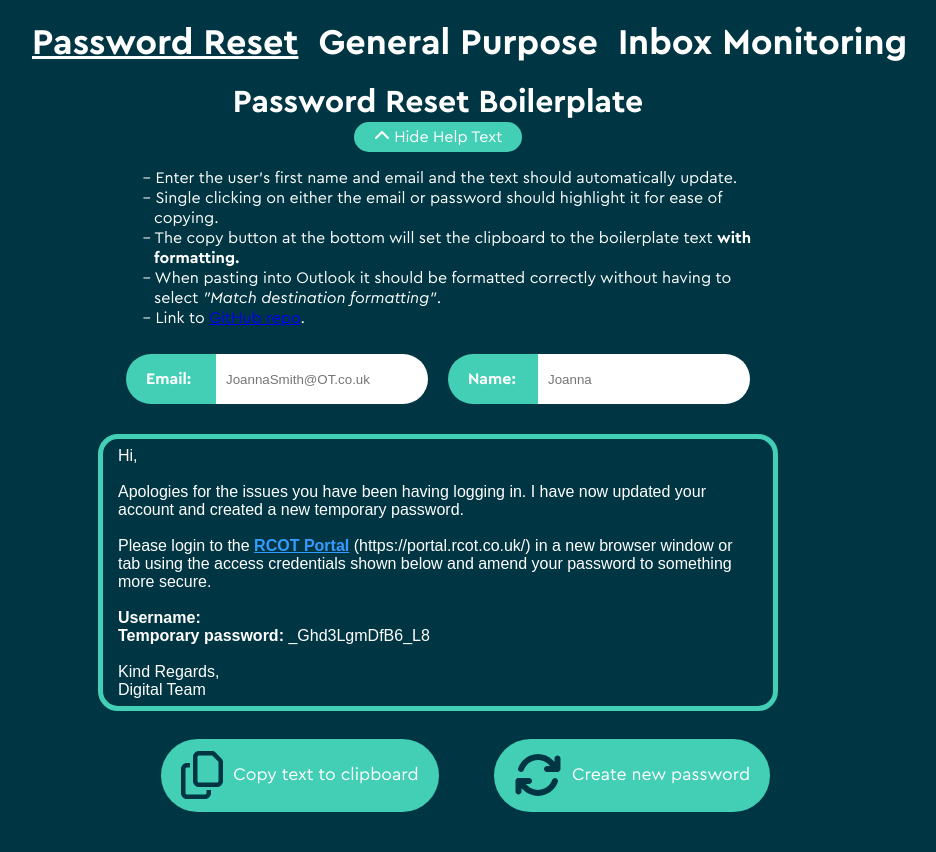
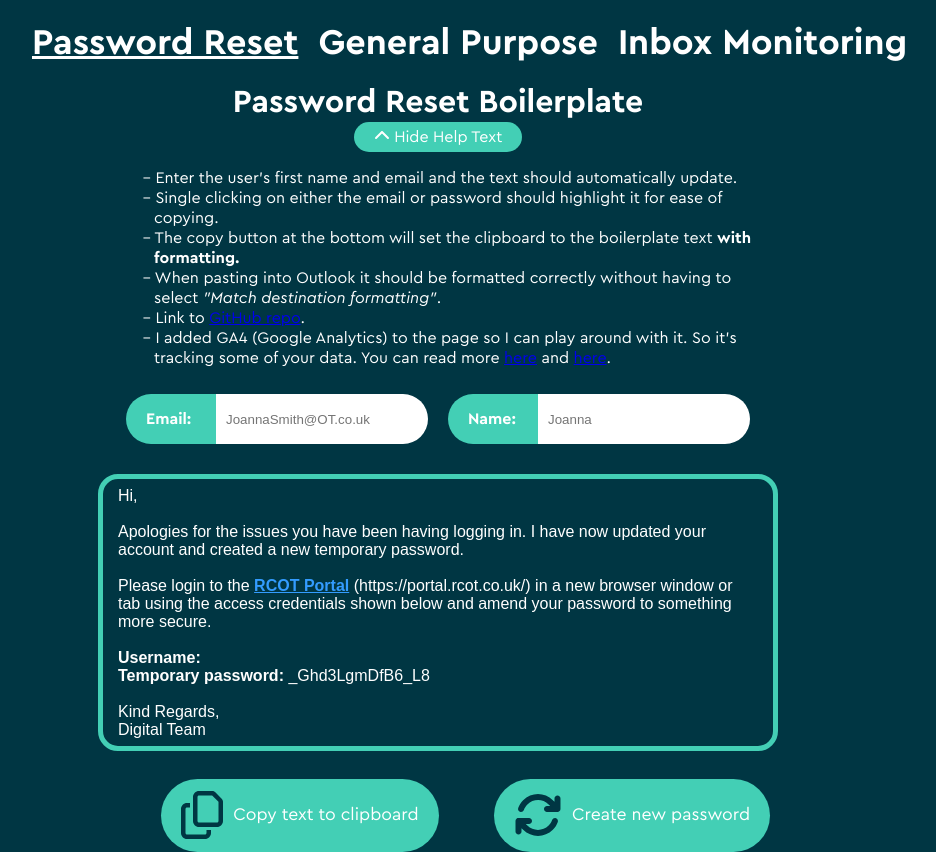
Before and after one commit to sam-rcot/boilerplateReact, a React (Vite) app: page / in a window 1280 px wide. Both pictures are taken after a click on the button "Show Help Text". Shown: the whole page, without its empty margins (202-1138 px from the left). Before the commit the page ends 812 px from the top, so only its background shows below. Built offline with nearby package versions, Linux system fonts and the light colour scheme.

Commit message:
Added '''privacy policy'''

```diff
--- a/src/components/generalpurpose/generalpurpose.tsx
+++ b/src/components/generalpurpose/generalpurpose.tsx
@@ -45,6 +45,7 @@ const GeneralPurpose = ({ firstName, setFirstName }: UserFormProps) => {
                         <li>Same deal just enter the name and hit copy.</li>
                         <li>If you need the copy changing shoot me a message on Teams and I'll commit it.</li>
                         <li>Likewise with additional pages but that might take a bit longer.</li>
+                        <li>I added GA4 (Google Analytics) to the page so I can play around with it. So it's tracking some of your data. You can read more <a href="https://policies.google.com/technologies/partner-sites">here</a> and <a href="https://support.google.com/analytics/answer/6004245?sjid=18192495453567399596-EU">here</a>.</li>
                     </ul>
                 }
                 <form className={styles.myForm} onSubmit={handleSubmit}>
--- a/src/components/inboxmonitoring/inboxmonitoring.tsx
+++ b/src/components/inboxmonitoring/inboxmonitoring.tsx
@@ -45,6 +45,7 @@ const InboxMonitoring = ({ firstName, setFirstName }: UserFormProps) => {
                         <li>Same deal just enter the name and hit copy.</li>
                         <li>If you need the copy changing shoot me a message on Teams and I'll commit it.</li>
                         <li>Likewise with additional pages but that might take a bit longer.</li>
+                        <li>I added GA4 (Google Analytics) to the page so I can play around with it. So it's tracking some of your data. You can read more <a href="https://policies.google.com/technologies/partner-sites">here</a> and <a href="https://support.google.com/analytics/answer/6004245?sjid=18192495453567399596-EU">here</a>.</li>
                     </ul>
                 }
                 <form className={styles.myForm} onSubmit={handleSubmit}>
--- a/src/components/passwordreset/passwordreset.tsx
+++ b/src/components/passwordreset/passwordreset.tsx
@@ -27,6 +27,7 @@ const PasswordReset = () => {
           <li>The copy button at the bottom will set the clipboard to the boilerplate text <strong>with formatting. </strong></li>
           <li>When pasting into Outlook it should be formatted correctly without having to select <i>"Match destination formatting"</i>.</li>
           <li>Link to <a href="https://github.com/sam-rcot/boilerplateReact">GitHub repo</a>.</li>
+          <li>I added GA4 (Google Analytics) to the page so I can play around with it. So it's tracking some of your data. You can read more <a href="https://policies.google.com/technologies/partner-sites">here</a> and <a href="https://support.google.com/analytics/answer/6004245?sjid=18192495453567399596-EU">here</a>.</li>
         </ul>
       }
       <UserForm setEmail={setEmail} setFirstName={setFirstName} />
```
Also changed, not shown: 5 other files (tests, documents, lock files or other folders).
